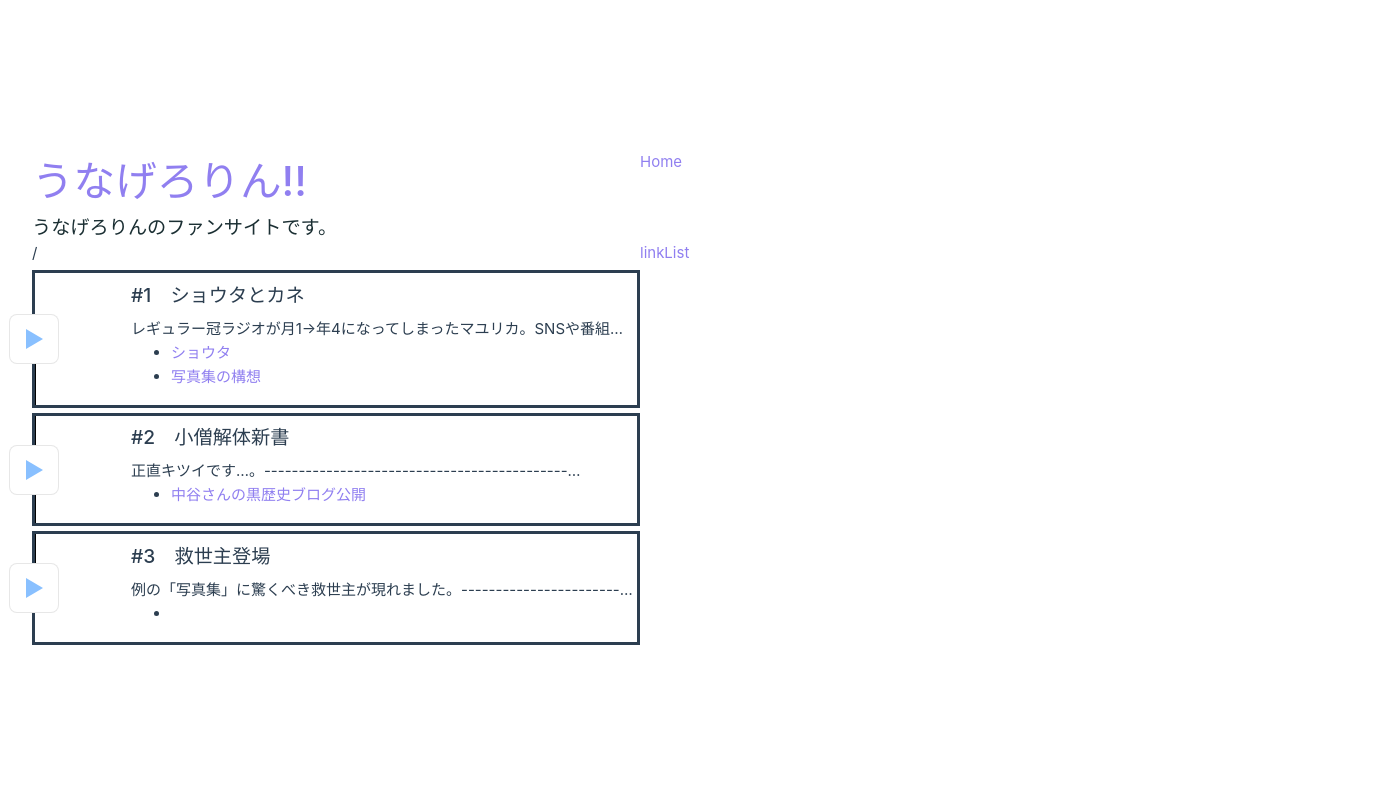
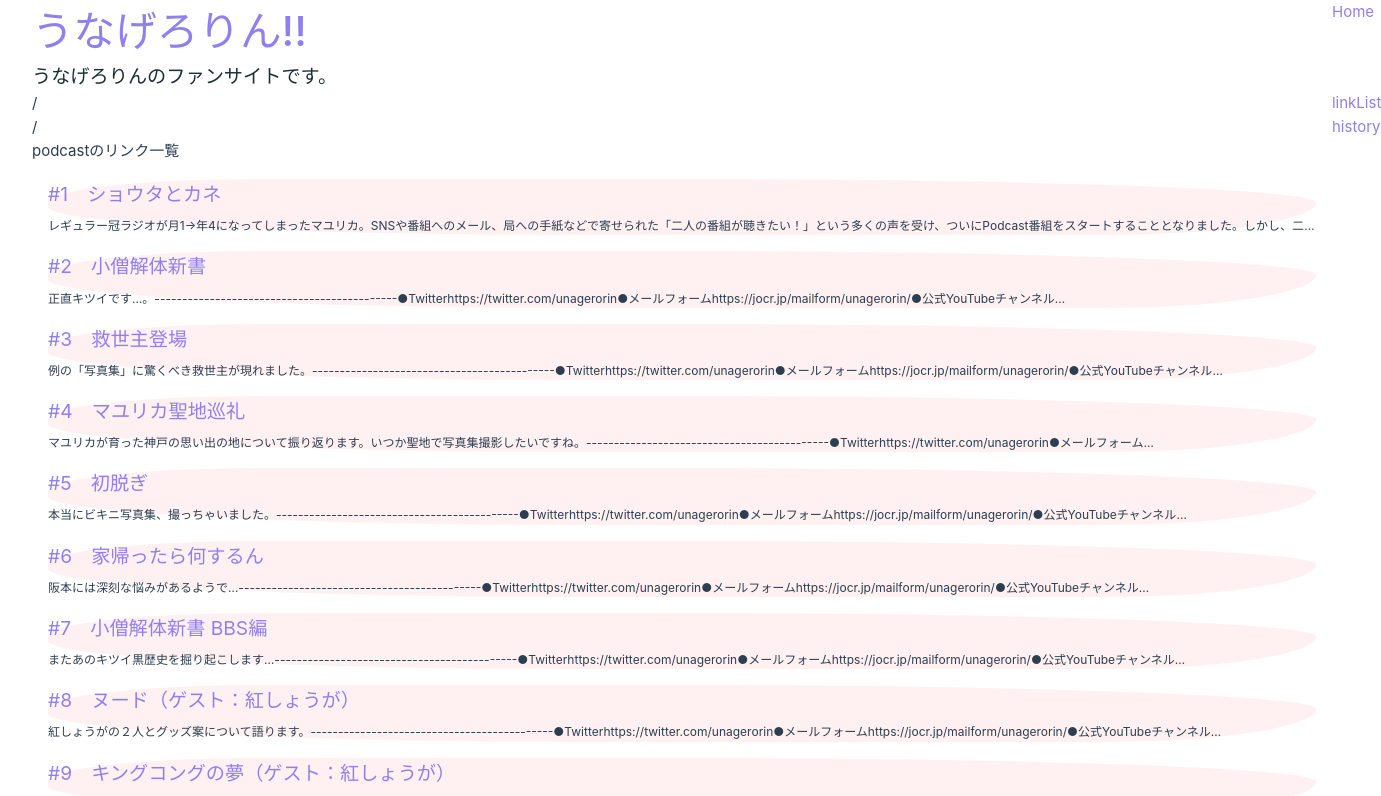
Before and after one commit to nakamu2473/perfect, a Vue app: page /#/linkList in a window 1280 px wide. Shown: the top 796 px of the page, 1381 px wide, since content can reach past the window. Built offline with nearby package versions, Linux system fonts and the light colour scheme.

Commit message:
history追加、LinkListのデザイン修正

```diff
--- a/src/App.vue
+++ b/src/App.vue
@@ -1,16 +1,14 @@
 <script>
-import { RouterLink, RouterView } from 'vue-router'
+import {  RouterView } from 'vue-router'
 import HelloWorld from './components/HelloWorld.vue'
-import TheWelcome from './components/TheWelcome.vue'
 import TheHeader from './components/TheHeader.vue'
 import WelcomeItem from './components/WelcomeItem.vue'
 
 export default {
   components: {
     HelloWorld,
-    TheWelcome,
     TheHeader,
-    WelcomeItem
+    WelcomeItem,
    }
 }
 </script>
@@ -23,22 +21,6 @@ export default {
   </header>
     <TheHeader />
     <RouterView />
-    <div v-if="false" style="border: solid 1px black;">
-      <WelcomeItem>
-        <template #icon>
-          kari
-        </template>
-        <template #heading>たいとる</template>
-      いやほいいやほい
-      </WelcomeItem>
-      <WelcomeItem>
-        <template #icon>
-          kari
-        </template>
-        <template #heading>たいとる</template>
-      いやほいいやほい
-    </WelcomeItem>
-  </div>
 </template>
 
 <style scoped>
--- /dev/null
+++ b/src/components/ListItem.vue
@@ -0,0 +1,82 @@
+<template>
+  <div class="item">
+    <i>
+      <slot name="icon"></slot>
+    </i>
+    <div class="details">
+      <h3>
+        <slot name="heading"></slot>
+      </h3>
+      <slot></slot>
+    </div>
+  </div>
+</template>
+
+<style scoped>
+
+.details {
+  flex: 1;
+  margin-left: 1rem;
+}
+
+i {
+  display: flex;
+  place-items: center;
+  place-content: center;
+  width: 32px;
+  height: 32px;
+  color: var(--color-text);
+}
+
+h3 {
+  font-size: 1.2rem;
+  font-weight: 500;
+  margin-bottom: 0.4rem;
+  color: var(--color-heading);
+}
+
+.item {
+    position: relative;
+    margin-top: 1;
+    margin-bottom: 1;
+    padding: 0.4rem 0 1rem calc(var(--section-gap) / 2);
+}
+
+i {
+    top: calc(50% - 25px);
+    left: -26px;
+    position: absolute;
+    border: 1px solid var(--color-border);
+    background: var(--color-background);
+    border-radius: 8px;
+    width: 50px;
+    height: 50px;
+}
+.item:before {
+    content: ' ';
+    border-left: 1px solid black;
+    position: absolute;
+    left: 0;
+    bottom: calc(50% + 25px);
+    height: calc(50% - 25px);
+}
+
+.item:after {
+    content: ' ';
+    border-left: 1px solid black;
+    position: absolute;
+    left: 0;
+    top: calc(50% + 25px);
+    height: calc(50% - 25px);
+}
+
+.item:first-of-type:before {
+    display: none;
+}
+
+.item:last-of-type:after {
+    display: none;
+}
+
+
+</style>
--- a/src/components/TheHeader.vue
+++ b/src/components/TheHeader.vue
@@ -1,4 +1,5 @@
 <template>
-    <router-link to="/">Home</router-link>/
-    <router-link to="/linkList">linkList</router-link>
+    <router-link to="/">Home</router-link> /
+    <router-link to="/linkList">linkList</router-link> /
+    <router-link to="/history">history</router-link>
 </template>
--- a/src/components/TheWelcome.vue
+++ /dev/null
@@ -1,49 +0,0 @@
-<script>
-import WelcomeItem from './WelcomeItem.vue'
-export default {
-  components: {
-    WelcomeItem
-   }
-   ,
-  data() {
-    return {
-      unagero: {
-        1: {
-          date: "2021年7月10日",
-          title: "#1　ショウタとカネ",
-          info: {
-            1: {
-              point: "ショウタ",
-              url: "https://open.spotify.com/episode/1J8IAW6S1oF0dtKMJIyLE5?si=P186dv4vSiKCY0Q_HnpQVQ&t=278&context=spotify%3Ashow%3A223Rj9cjUGjcCY1CUP4ahP",
-            },
-            2: {
-              point: "写真集の構想",
-              url: "https://open.spotify.com/episode/1J8IAW6S1oF0dtKMJIyLE5?si=lmmgy4WYQPSbe17FOBdaug&t=386&context=spotify%3Aepisode%3A1J8IAW6S1oF0dtKMJIyLE5"
-            }
-          }
-        },
-        2: {
-          date: "2021年7月24日",
-          title: "#2　小僧解体新書",
-          info: {
-            1: "中谷さんの黒歴史ブログ公開"
-          }
-        },
-        3: {
-          date: "2021年8月7日",
-          title: "#3　救世主登場",
-          info: {
-            1: "写真集の救世主"
-          }
-        }
-      }
-    }
-  }
-}
-</script>
-
-<template>
-
-
-
-</template>
--- a/src/components/WelcomeItem.vue
+++ b/src/components/WelcomeItem.vue
@@ -1,29 +1,22 @@
 <template>
-  <div class="item">
-    <i>
-      <slot name="icon"></slot>
-    </i>
-    <div class="details">
-      <h3>
-        <slot name="heading"></slot>
-      </h3>
-      <slot></slot>
-    </div>
+  <div class="details">
+    <h3>
+      <slot name="heading"></slot>
+    </h3>
+    <slot></slot>
   </div>
 </template>
 
 <style scoped>
-.item {
-  margin-top: 2rem;
-  display: flex;
-  border: solid;
-  margin-top:5px;
-  margin-bottom:5px;
-}
 
 .details {
   flex: 1;
   margin-left: 1rem;
+  margin-right: 1rem;
+  margin-top: 1rem;
+  margin-bottom:  1rem;
+  background: rgb(255, 241, 241);
+  border-radius: 20% 60% 20% 50%/50% 50% 70% 60%;
 }
 
 i {
@@ -42,13 +35,6 @@ h3 {
   color: var(--color-heading);
 }
 
-.item {
-    position: relative;
-    margin-top: 1;
-    margin-bottom: 1;
-    padding: 0.4rem 0 1rem calc(var(--section-gap) / 2);
-}
-
 i {
     top: calc(50% - 25px);
     left: -26px;
@@ -59,31 +45,4 @@ i {
     width: 50px;
     height: 50px;
 }
-.item:before {
-    content: ' ';
-    border-left: 1px solid black;
-    position: absolute;
-    left: 0;
-    bottom: calc(50% + 25px);
-    height: calc(50% - 25px);
-}
-
-.item:after {
-    content: ' ';
-    border-left: 1px solid black;
-    position: absolute;
-    left: 0;
-    top: calc(50% + 25px);
-    height: calc(50% - 25px);
-}
-
-.item:first-of-type:before {
-    display: none;
-}
-
-.item:last-of-type:after {
-    display: none;
-}
-
-
 </style>
--- a/src/main.js
+++ b/src/main.js
@@ -3,12 +3,15 @@ import './assets/main.css'
 import { createApp } from 'vue'
 import App from './App.vue'
 import { createRouter, createWebHashHistory } from "vue-router"
-import MainComponent from "./pages/linkList.vue"
+import LinkListComponent from "./pages/linkList.vue"
+import HistoryComponent from "./pages/history.vue"
 
 const LINKLIST = { template: '<div>linkList</div>' }
+const HISTORY = { template: '<div>history</div>' }
 
 const routes = [
-  { path: '/linkList', component: MainComponent },
+  { path: '/linkList', component: LinkListComponent },
+  { path: '/history', component: HistoryComponent },
 ]
 
 const router = createRouter({
--- /dev/null
+++ b/src/pages/history.vue
@@ -0,0 +1,57 @@
+<script>
+import ListItem from '../components/ListItem.vue'
+import { unagero } from "../data/unagero"
+
+
+export default {
+  components: {
+    ListItem
+   }
+   ,
+  data() {
+    return {
+      unagero_history: unagero,
+    }
+  }
+}
+
+
+</script>
+
+<template>
+  <div class="history" >
+      <p>二人の歴史</p>
+    <ListItem v-for="(nakami, key) in unagero_history" :key="key">
+      <template #icon >
+        <i class="icon" />
+      </template>
+      <template #heading>{{ nakami.title }}</template>
+      <div class="description">{{  nakami.description}}</div>
+      <ul>
+        <li v-for="(info, key) in nakami.info" :key="key">
+          <a :href="info.url"   target="_blank" rel="noopener noreferrer">{{ info.point }}</a>
+        </li>
+      </ul>
+    </ListItem>
+</div>
+</template>
+
+<style scoped>
+.description {
+  /* width: 300px; */
+  display: -webkit-box;
+  -webkit-box-orient: vertical;
+  -webkit-line-clamp: 1;
+  overflow: hidden;
+  font-size: 80%;
+}
+.icon {
+  width: 0;
+  height: 0;
+  border-style: 1px solid;
+  border-top: 10px solid transparent;
+  border-bottom: 10px solid transparent;
+  border-left: 17px solid #89c0ff;
+  border-right: 0;
+}
+</style>
--- a/src/pages/linkList.vue
+++ b/src/pages/linkList.vue
@@ -11,42 +11,6 @@ export default {
   data() {
     return {
       unagero2: unagero,
-      unagero: {
-        1: {
-          date: "21.7.10",
-          title: "#1　ショウタとカネ",
-          description: "レギュラー冠ラジオが月1→年4になってしまったマユリカ。SNSや番組へのメール、局への手紙などで寄せられた「二人の番組が聴きたい！」という多くの声を受け、ついにPodcast番組をスタートすることとなりました。しかし、二人のトークはネガティブなトーンではじまります……--------------------------------------------●Twitterhttps://twitter.com/unagerorin●メールフォームhttps://jocr.jp/mailform/unagerorin/●公式YouTubeチャンネルhttps://www.youtube.com/channel/UCUi00Bia46ldMzwEqniEZRQ-------------------------------------------- See omnystudio.com/listener for privacy information.",
-          info: {
-            1: {
-              point: "ショウタ",
-              url: "https://open.spotify.com/episode/1J8IAW6S1oF0dtKMJIyLE5?si=P186dv4vSiKCY0Q_HnpQVQ&t=278&context=spotify%3Ashow%3A223Rj9cjUGjcCY1CUP4ahP",
-            },
-            2: {
-              point: "写真集の構想",
-              url: "https://open.spotify.com/episode/1J8IAW6S1oF0dtKMJIyLE5?si=lmmgy4WYQPSbe17FOBdaug&t=386&context=spotify%3Aepisode%3A1J8IAW6S1oF0dtKMJIyLE5"
-            }
-          }
-        },
-        2: {
-          date: "21.7.24",
-          title: "#2　小僧解体新書",
-          description: "正直キツイです…。--------------------------------------------●Twitterhttps://twitter.com/unagerorin●メールフォームhttps://jocr.jp/mailform/unagerorin/●公式YouTubeチャンネルhttps://www.youtube.com/channel/UCUi00Bia46ldMzwEqniEZRQ-------------------------------------------- See omnystudio.com/listener for privacy information.",
-          info: {
-            1: {
-              point: "中谷さんの黒歴史ブログ公開",
-              url: "https://open.spotify.com/episode/0e1SozIxLTbirhmWuKayzC"
-            }
-          }
-        },
-        3: {
-          date: "21.8.7",
-          title: "#3　救世主登場",
-          description: "例の「写真集」に驚くべき救世主が現れました。--------------------------------------------●Twitterhttps://twitter.com/unagerorin●メールフォームhttps://jocr.jp/mailform/unagerorin/●公式YouTubeチャンネルhttps://www.youtube.com/channel/UCUi00Bia46ldMzwEqniEZRQ-------------------------------------------- See omnystudio.com/listener for privacy information.",
-          info: {
-            1: "写真集の救世主"
-          }
-        }
-      }
     }
   }
 }
@@ -55,11 +19,13 @@ export default {
 </script>
 <template>
     <div class="linkList" >
-      <WelcomeItem v-for="(nakami, key) in unagero" :key="key">
-        <template #icon >
-          <i class="icon" />
+      <p>podcastのリンク一覧</p>
+      <WelcomeItem v-for="(nakami, key) in unagero2" :key="key">
+        <template #heading>
+          <a :href="nakami.url"   target="_blank" rel="noopener noreferrer">
+            {{ nakami.title }}
+          </a>
         </template>
-        <template #heading>{{ nakami.title }}</template>
         <div class="description">{{  nakami.description}}</div>
         <ul>
           <li v-for="(info, key) in nakami.info" :key="key">
@@ -77,6 +43,7 @@ export default {
   -webkit-box-orient: vertical;
   -webkit-line-clamp: 1;
   overflow: hidden;
+  font-size: 80%;
 }
 .icon {
   width: 0;
```
